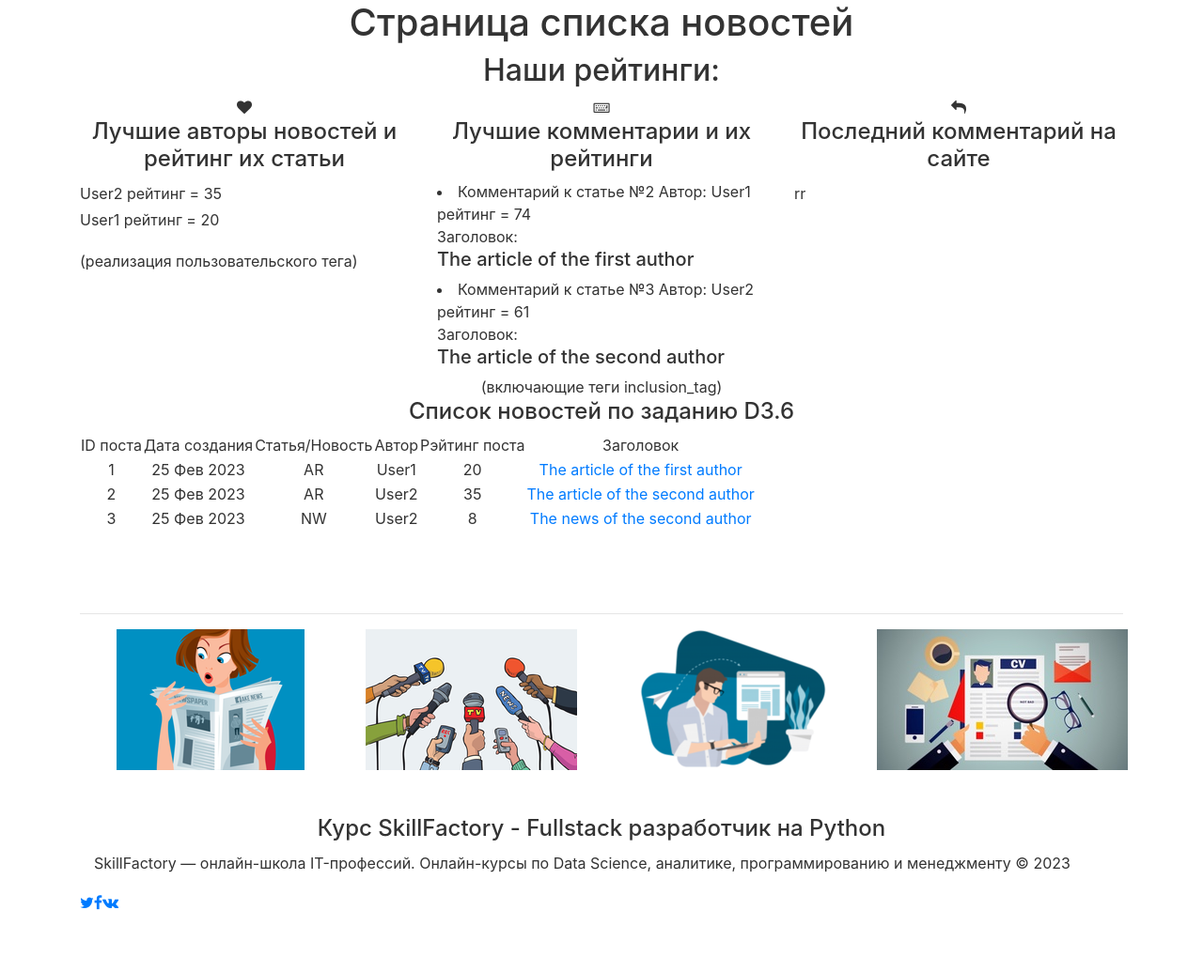
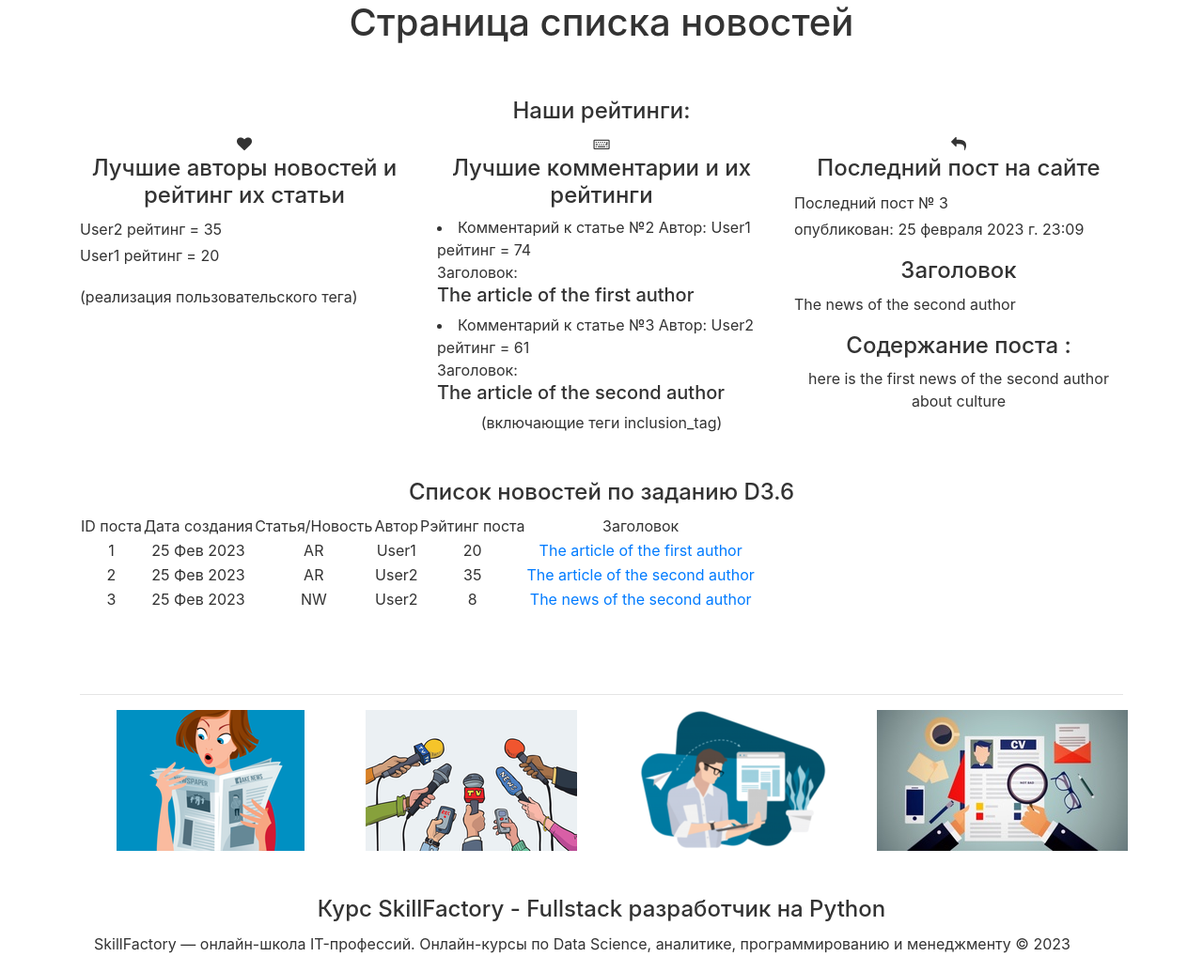
Before and after one commit to nevasv/skillfactory_News_Portal, a Django app: template NewsPaper/news/templates/news/news.html in a window 1280 px wide. Shown: the part 59-1094 px from the top of the page at 94% size. Before the commit the page ends 1028 px from the top, so only its background shows below. Run offline with Django 4.2, Linux system fonts and the light colour scheme; data comes from the database, SQL or seed files in the repository; the template is opened without the code that fills it: values that come from a table or form of the project are taken from there, most other values are stand-ins (such as "Sample title", 1, 10 or a date in 2020); some libraries are stand-ins or nearby versions; some web fonts are replaced.

Commit message:
Последний пост на сайте

```diff
--- a/NewsPaper/news/templates/news/news.html
+++ b/NewsPaper/news/templates/news/news.html
@@ -16,6 +16,7 @@
 {% block MyContent %}
 
 {% get_posts as posts_list%}
+{% get_latest_post as latest_post %}
 
 <div class="navbar navbar-inverse navbar-fixed-top">
     <div class="container">
@@ -23,7 +24,7 @@
          <button type="button" class="navbar-toggle" data-toggle="collapse" data-target="#collapseMenu">
           <span class="icon-bar">Меню</span>
         </button>
-        <a class="navbar-brand" href="#">SkillFactory<i class="fa fa-circle"></i>Fullstack</a>
+        <a class="navbar-brand" href="/">SkillFactory<i class="fa fa-circle"></i>Fullstack</a>
       </div>
       <div class="collapse" id="collapseMenu" >
         <ul class="nav navbar-nav navbar-right">
@@ -40,7 +41,8 @@
       <div class="row centered">
         <div class="col-lg-12 col-lg-offset-2">
           <h1>Страница списка новостей</h1>
-          <h2>Наши рейтинги: </h2>
+          <br><br>
+          <h4>Наши рейтинги: </h4>
         </div>
       </div>
     </div>
@@ -67,13 +69,17 @@
       </div>
       <div class="col-lg-4">
         <i class="fa fa-reply" aria-hidden="true"></i>
-        <h4>Последний комментарий на сайте</h4>
-        <p> rr  </p>
+        <h4>Последний пост на сайте</h4>
+        <p>Последний пост № {{ latest_post.pk }} <br> опубликован: {{ latest_post.dataCreations }} </p>
+        <h4>Заголовок</h4>
+        <p>{{ latest_post.title }}</p>
+        <h4> Содержание поста :</h4>
+        {{ latest_post.text }}
         </p>
       </div>
     </div>
   </div>
-
+<br><br>
   <div class="container wb">
     <div class="row centered">
       <br><br>
@@ -133,14 +139,5 @@
       </div>
     </div>
   </div>
-  <div id="f">
-    <div class="container">
-      <div class="row centered">
-        <a href="#"><i class="fa fa-twitter"></i></a>
-        <a href="#"><i class="fa fa-facebook"></i></a>
-        <a href="#"><i class="fa fa-vk"></i></a>
-      </div>
-    </div>
-  </div>
 
 {% endblock %}
--- a/NewsPaper/news/templatetags/news_tags.py
+++ b/NewsPaper/news/templatetags/news_tags.py
@@ -6,13 +6,16 @@ register = template.Library()
 
 @register.simple_tag()
 def get_posts():  # get_posts(name='gp')
+    return Post.objects.all().order_by('-rating')[:2]
 
-    return Post.objects.all().order_by('-rating')[:2]
+
+@register.simple_tag()
+def get_latest_post():
+    return Post.objects.all().latest('dataCreations')
 
 
 @register.inclusion_tag('news/tag.html')
 def show_comments():
-
     comments3 = Comment.objects.all().order_by('-rating')[:2]
 
     return {'comments3': comments3}
```
Also changed, not shown: NewsPaper/news/templates/news/posts.html (+5 -14 lines).
